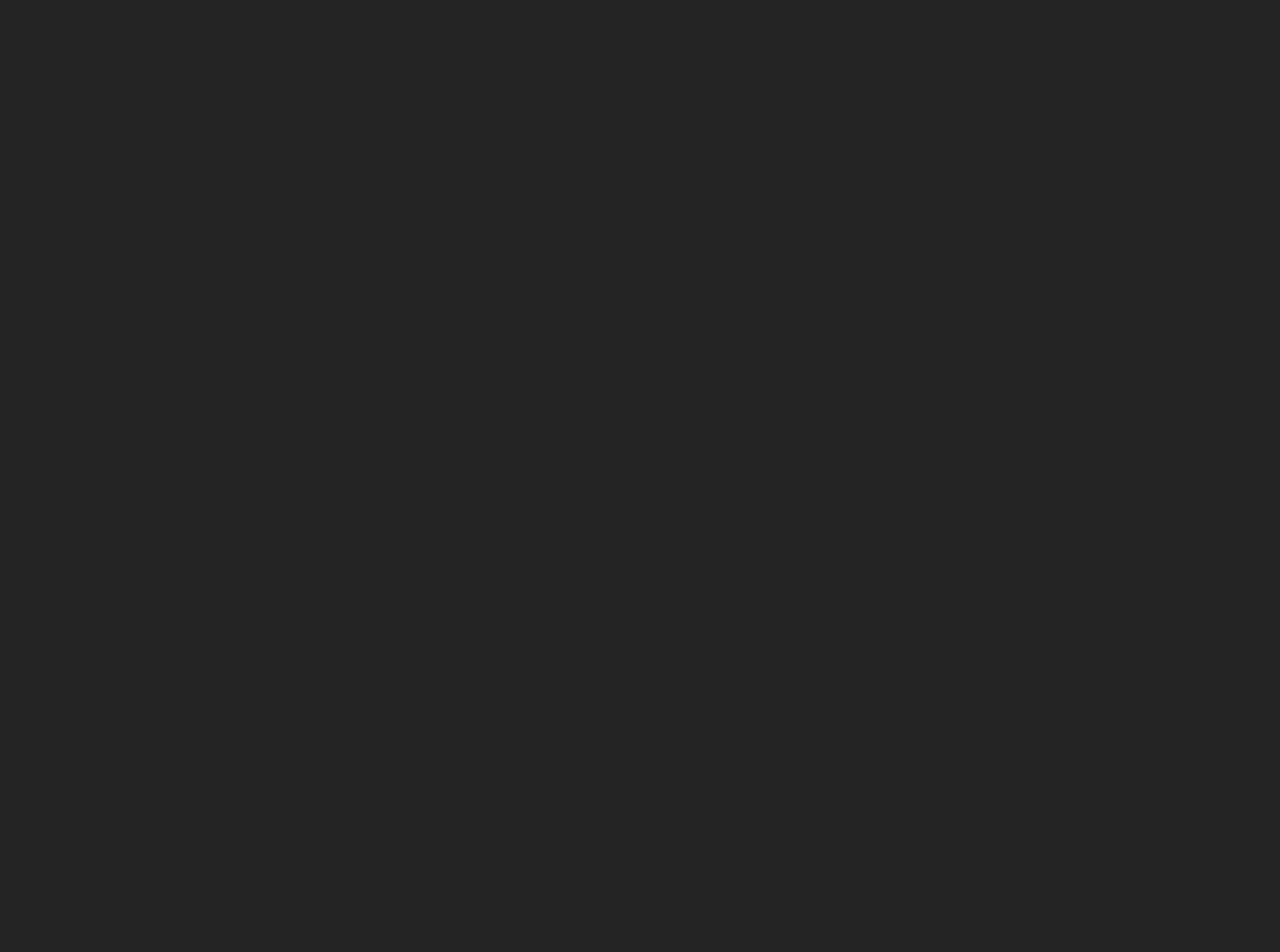
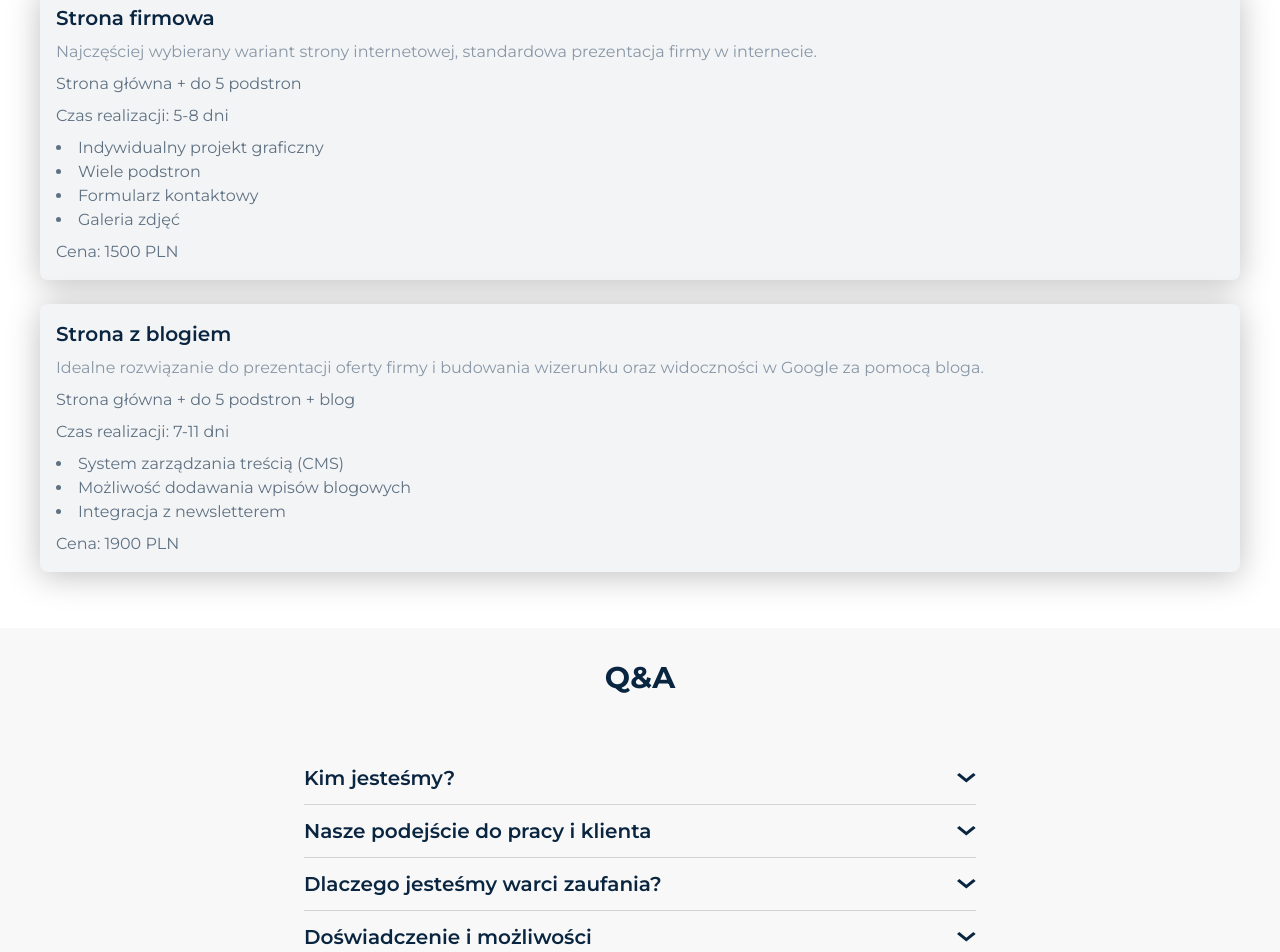
Before and after one commit to patroxfe/emarika, a React (Vite) app: page / in a window 1280 px wide. Shown: the part 4940-5892 px from the top of the page. Before the commit the page ends 4636 px from the top, so only its background shows below. Built offline with nearby package versions, Linux system fonts and the light colour scheme.

Commit message:
Dodano cennik i oferty

```diff
--- a/src/App.jsx
+++ b/src/App.jsx
@@ -6,6 +6,7 @@ import Services from './pages/Services'
 import Header from './components/Header'
 import Implementation from './pages/Implementation'
 import Pricing from './pages/Pricing'
+import QnA from './pages/QnA'
 
 function App() {
 	return (
@@ -17,6 +18,7 @@ function App() {
 			<Services />
 			<Implementation />
 			<Pricing />
+			<QnA />
 		</>
 	)
 }
--- a/src/pages/Pricing.jsx
+++ b/src/pages/Pricing.jsx
@@ -1,7 +1,82 @@
 export default function Pricing() {
-	return (
-		<section className='bg-white m-auto py-8'>
-			<h2 className='text-mainText font-bold text-3xl text-center'>Cennik i oferty</h2>
-		</section>
-	)
+    const pricingOptions = [
+        {
+            category: 'onePage',
+            options: [
+                {
+                    title: 'Strona wizytówka',
+                    heading: 'Idealna na początek oraz do podstawowej prezentacji oferty firmy w internecie.',
+                    description: 'Cała treść na stronie głównej (5 sekcji)',
+                    leadTime: '3-6 dni',
+                    price: '1100 PLN',
+                    subpoints: [
+                        'Responsywna na wszystkie urządzenia',
+                        'Optymalizacja pod kątem SEO',
+                        'Integracja z mediami społecznościowymi',
+                    ],
+                },
+            ],
+        },
+        {
+            category: 'multiPage',
+            options: [
+                {
+                    title: 'Strona firmowa',
+                    heading: 'Najczęściej wybierany wariant strony internetowej, standardowa prezentacja firmy w internecie.',
+                    description: 'Strona główna + do 5 podstron',
+                    leadTime: '5-8 dni',
+                    price: '1500 PLN',
+                    subpoints: [
+                        'Indywidualny projekt graficzny',
+                        'Wiele podstron',
+                        'Formularz kontaktowy',
+                        'Galeria zdjęć',
+                    ],
+                },
+            ],
+        },
+        {
+            category: 'blogPage',
+            options: [
+                {
+                    title: 'Strona z blogiem',
+                    heading: 'Idealne rozwiązanie do prezentacji oferty firmy i budowania wizerunku oraz widoczności w Google za pomocą bloga.',
+                    description: 'Strona główna + do 5 podstron + blog',
+                    leadTime: '7-11 dni',
+                    price: '1900 PLN',
+                    subpoints: [
+                        'System zarządzania treścią (CMS)',
+                        'Możliwość dodawania wpisów blogowych',
+                        'Integracja z newsletterem',
+                    ],
+                },
+            ],
+        },
+    ];
+
+    return (
+        <section className='bg-white m-auto py-8'>
+            <h2 className='text-mainText font-bold text-3xl text-center'>Cennik i oferty</h2>
+            <div className='mt-8'>
+                {pricingOptions.map((category) =>
+                    category.options.map((option, index) => (
+                        <div key={index} className='bg-gray-100 p-4 rounded-lg [box-shadow:_0px_4px_33px_rgb(0_0_0_/_25%)] mb-6'>
+                            <h4 className='text-xl font-semibold text-mainText'>{option.title}</h4>
+                            <p className='text-md text-secondText mt-2'>{option.heading}</p>
+                            <p className='text-md text-thirdText mt-2'>{option.description}</p>
+                            <p className='text-md text-thirdText mt-2'>Czas realizacji: {option.leadTime}</p>
+                            <ul className='list-disc list-inside mt-2'>
+                                {option.subpoints.map((subpoint, subIndex) => (
+                                    <li key={subIndex} className='text-md text-thirdText'>
+                                        {subpoint}
+                                    </li>
+                                ))}
+                            </ul>
+                            <p className='text-md text-thirdText mt-2'>Cena: {option.price}</p>
+                        </div>
+                    ))
+                )}
+            </div>
+        </section>
+    );
 }
--- /dev/null
+++ b/src/pages/QnA.jsx
@@ -0,0 +1,90 @@
+import { useState, useRef, useEffect } from 'react'
+import Arrow from '../assets/arrow.svg'
+
+export default function QnA() {
+	const [openQuestion, setOpenQuestion] = useState(null)
+	const answerRefs = useRef([])
+
+	const toggleQuestion = index => {
+		setOpenQuestion(openQuestion === index ? null : index)
+	}
+
+	const questions = [
+		{
+			question: 'Kim jesteśmy?',
+			answer:
+				'Lorem ipsum dolor sit amet, consectetur adipiscing elit, sed do eiusmod tempor incididunt ut labore et dolore magna aliqua. Ut enim ad minim veniam, quis nostrud exercitation ullamco laboris nisi ut aliquip ex ea commodo consequat.',
+		},
+		{
+			question: 'Nasze podejście do pracy i klienta',
+			answer:
+				'Lorem ipsum dolor sit amet, consectetur adipiscing elit, sed do eiusmod tempor incididunt ut labore et dolore magna aliqua. Ut enim ad minim veniam, quis nostrud exercitation ullamco laboris nisi ut aliquip ex ea commodo consequat. Duis aute irure dolor.',
+		},
+		{
+			question: 'Dlaczego jesteśmy warci zaufania?',
+			answer:
+				'Lorem ipsum dolor sit amet, consectetur adipiscing elit, sed do eiusmod tempor incididunt ut labore et dolore magna aliqua. Ut enim ad minim veniam, quis nostrud exercitation ullamco laboris nisi ut aliquip ex ea commodo consequat. Duis aute irure dolor in reprehenderit in voluptate velit esse cillum dolore eu fugiat nulla pariatur.',
+		},
+		{
+			question: 'Doświadczenie i możliwości',
+			answer:
+				'Lorem ipsum dolor sit amet, consectetur adipiscing elit, sed do eiusmod tempor incididunt ut labore et dolore magna aliqua. Ut enim ad minim veniam, quis nostrud exercitation ullamco.',
+		},
+		{
+			question: 'Kim jesteśmy?',
+			answer:
+				'Lorem ipsum dolor sit amet, consectetur adipiscing elit, sed do eiusmod tempor incididunt ut labore et dolore magna aliqua. Ut enim ad minim veniam, quis nostrud exercitation ullamco laboris nisi ut aliquip ex ea commodo consequat.',
+		},
+		{
+			question: 'Nasze podejście do pracy i klienta',
+			answer:
+				'Lorem ipsum dolor sit amet, consectetur adipiscing elit, sed do eiusmod tempor incididunt ut labore et dolore magna aliqua. Ut enim ad minim veniam, quis nostrud exercitation ullamco laboris nisi ut aliquip ex ea commodo consequat. Duis aute irure dolor.',
+		},
+		{
+			question: 'Dlaczego jesteśmy warci zaufania?',
+			answer:
+				'Lorem ipsum dolor sit amet, consectetur adipiscing elit, sed do eiusmod tempor incididunt ut labore et dolore magna aliqua. Ut enim ad minim veniam, quis nostrud exercitation ullamco laboris nisi ut aliquip ex ea commodo consequat. Duis aute irure dolor in reprehenderit in voluptate velit esse cillum dolore eu fugiat nulla pariatur.',
+		},
+		{
+			question: 'Doświadczenie i możliwości',
+			answer:
+				'Lorem ipsum dolor sit amet, consectetur adipiscing elit, sed do eiusmod tempor incididunt ut labore et dolore magna aliqua. Ut enim ad minim veniam, quis nostrud exercitation ullamco.',
+		},
+	]
+
+	useEffect(() => {
+		answerRefs.current.forEach((ref, index) => {
+			if (ref) {
+				ref.style.maxHeight = openQuestion === index ? `${ref.scrollHeight}px` : '0px'
+			}
+		})
+	}, [openQuestion])
+
+	return (
+		<section className='bg-customGray m-auto py-8'>
+			<h2 className='text-mainText font-bold text-3xl text-center'>Q&A</h2>
+			<div className='my-14 max-w-2xl m-auto'>
+				{questions.map((item, index) => (
+					<div key={index} className='border-b border-stone-300'>
+						<div
+							className='py-3 flex justify-between items-center cursor-pointer'
+							onClick={() => toggleQuestion(index)}>
+							<p className='text-mainText font-semibold text-xl max-w-[75%]'>{item.question}</p>
+							<img
+								src={Arrow}
+								alt='Strzałka rozwijająca odpowiedź'
+								className={`transform transition-transform duration-300 ${openQuestion === index ? 'rotate-180' : ''}`}
+							/>
+						</div>
+						<div
+							ref={el => (answerRefs.current[index] = el)}
+							className='overflow-hidden transition-all duration-300'
+							style={{ maxHeight: openQuestion === index ? `${answerRefs.current[index]?.scrollHeight}px` : '0px' }}>
+							<p className='text-mainText py-2'>{item.answer}</p>
+						</div>
+					</div>
+				))}
+			</div>
+		</section>
+	)
+}
```
